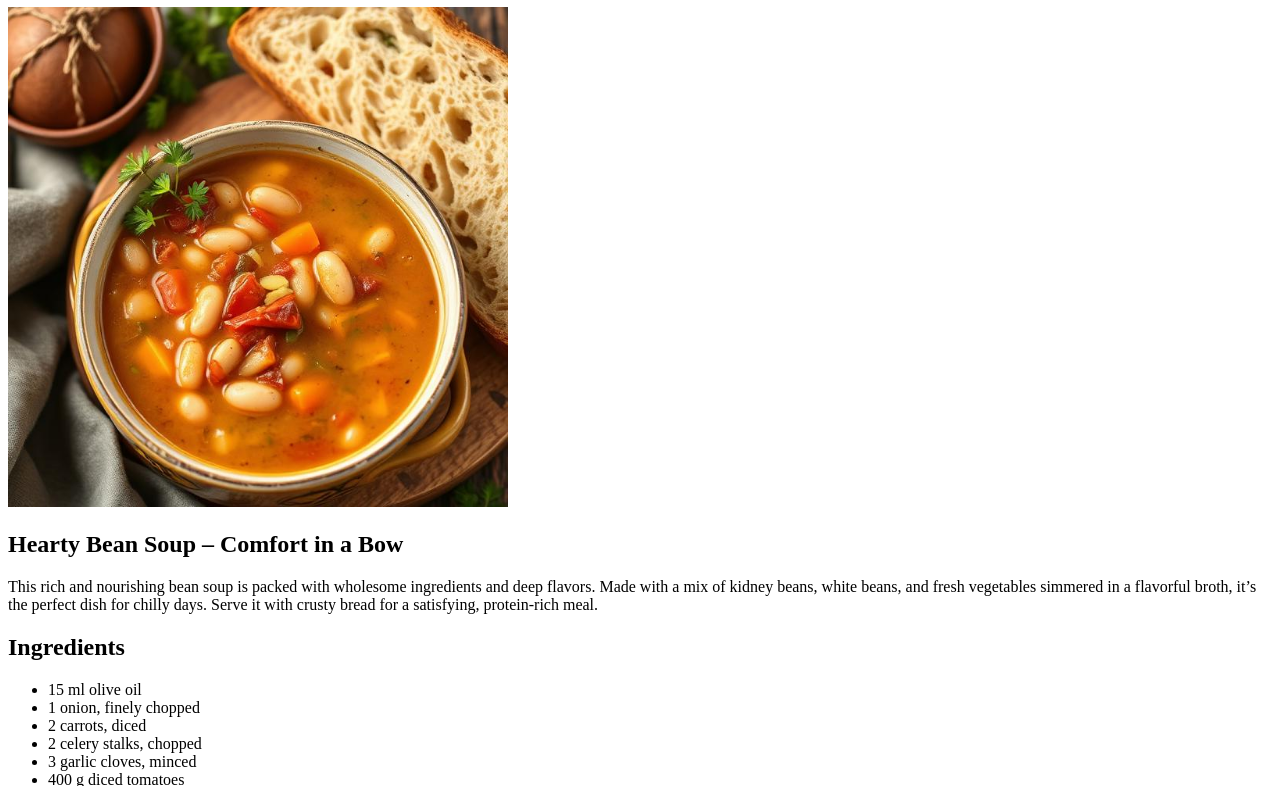
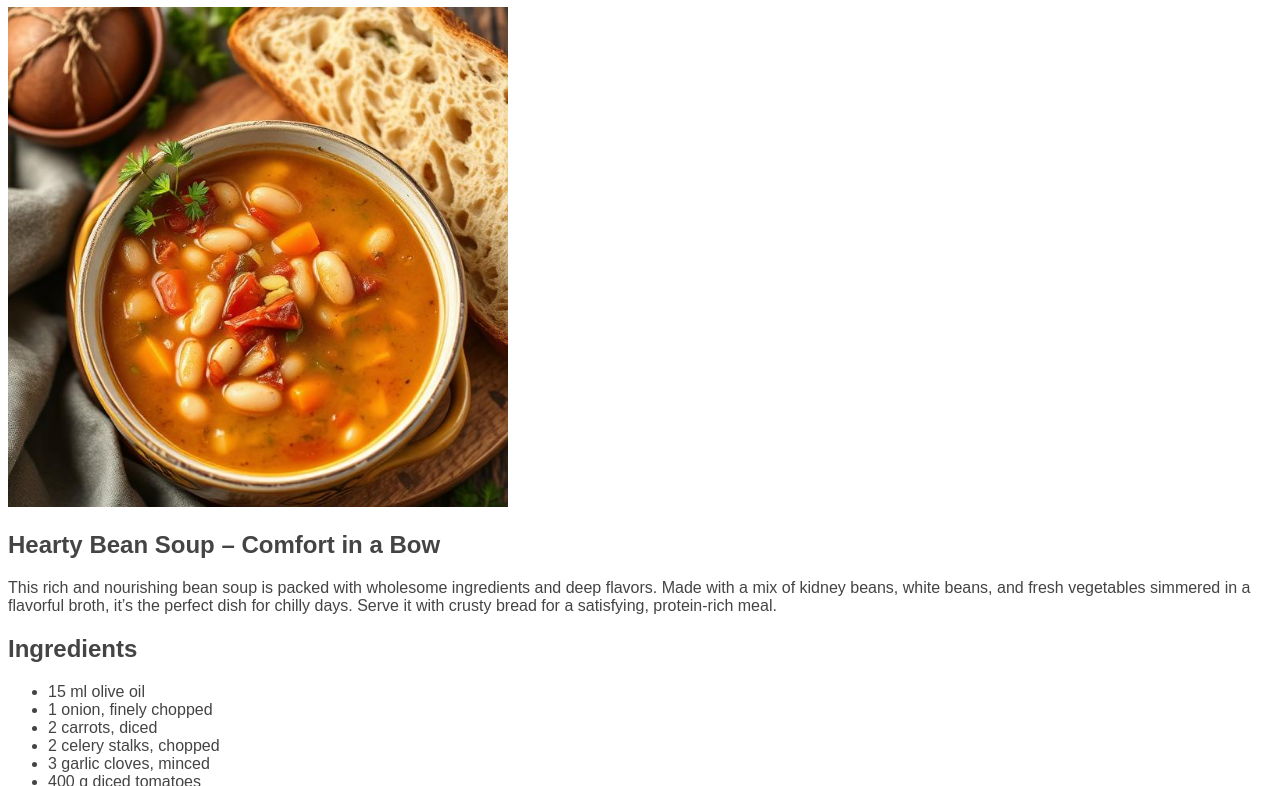
Before and after one commit to Octavian-Stephen/odin-recipes, a plain HTML site: page recipes/soup.html in a window 1280 px wide. Shown: the part 73-859 px from the top of the page. Drawn offline with Linux system fonts and the light colour scheme.

Commit message:
Changed font family and color of body.

```diff
--- a/recipes/soup.html
+++ b/recipes/soup.html
@@ -3,6 +3,7 @@
   <head>
     <meta charset="UTF-8" />
     <meta name="viewport" content="width=device-width, initial-scale=1.0" />
+    <link href="../style.css" rel="stylesheet" />
     <title>Easy Quinoa Salad</title>
   </head>
   <body>
--- /dev/null
+++ b/style.css
@@ -0,0 +1,4 @@
+body {
+  font-family: sans-serif;
+  color: #444;
+}
```
Also changed, not shown: index.html (+1 -0 lines), recipes/cake.html (+1 -0 lines), recipes/quinoa.html (+1 -0 lines).
